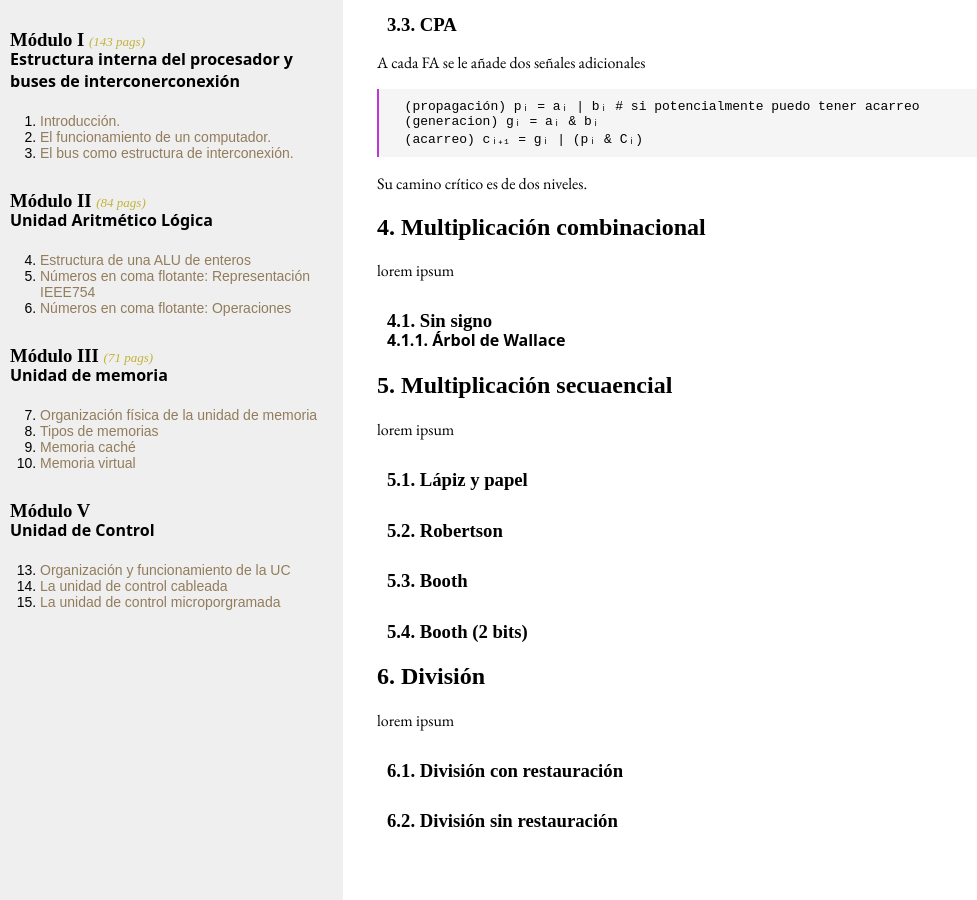
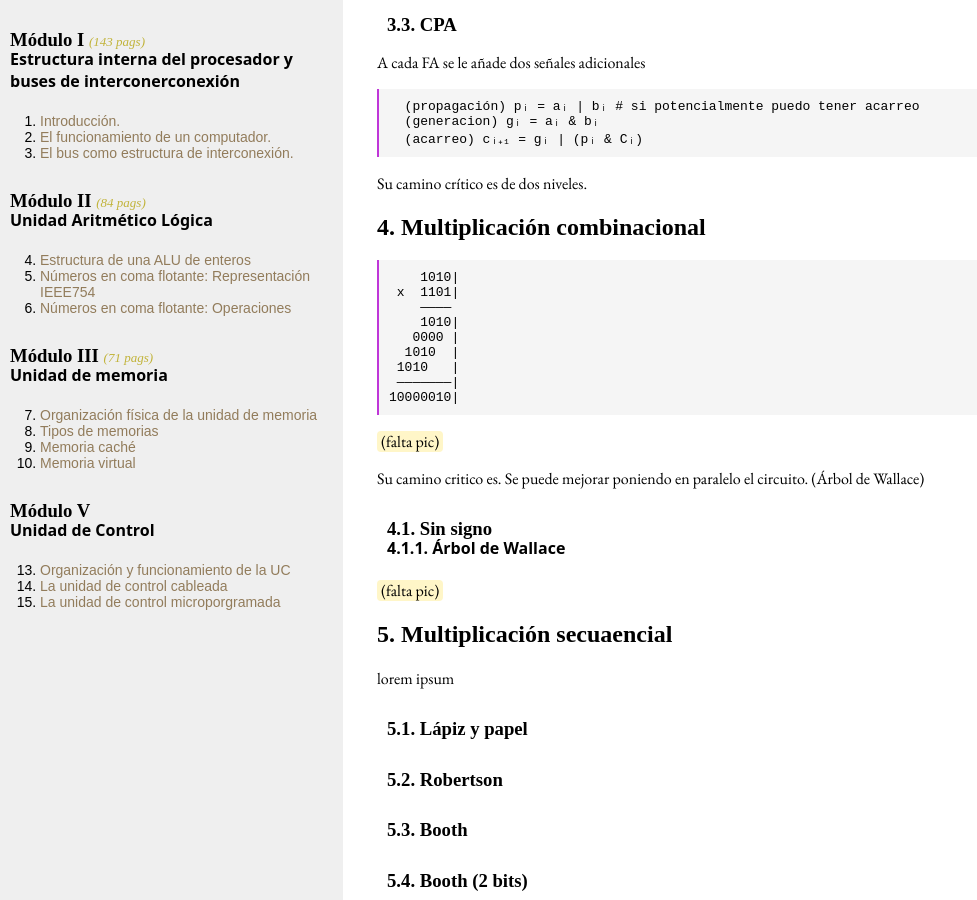
Before and after one commit to dkaerit/EDC, a Jekyll site: the page built from _posts/2020-10-05-TEMA04.md, in a window 1280 px wide and 900 px high, scrolled down 2161 px. Shown: the whole window, without its empty margins (0-977 px from the left). Built offline with Jekyll 4.4.1, drawn with Linux system fonts in a browser that asks for light colours; some web fonts are replaced.

Commit message:
Update 2020-10-05-TEMA04.md

````diff
--- a/_posts/2020-10-05-TEMA04.md
+++ b/_posts/2020-10-05-TEMA04.md
@@ -112,9 +112,28 @@ A cada FA se le añade dos señales adicionales
 Su camino crítico es de dos niveles.
 
 ## 4. Multiplicación combinacional
-lorem ipsum
+
+```print
+    1010|
+ x  1101|
+    ————
+    1010|
+   0000 |
+  1010  |
+ 1010   |
+ ———————|
+10000010|
+```
+
+`(falta pic)`
+
+Su camino critico es.
+Se puede mejorar poniendo en paralelo el circuito. (Árbol de Wallace)
+
 ### 4.1. Sin signo
 #### 4.1.1. Árbol de Wallace
+
+`(falta pic)`
 
 ## 5. Multiplicación secuaencial
 lorem ipsum
````
